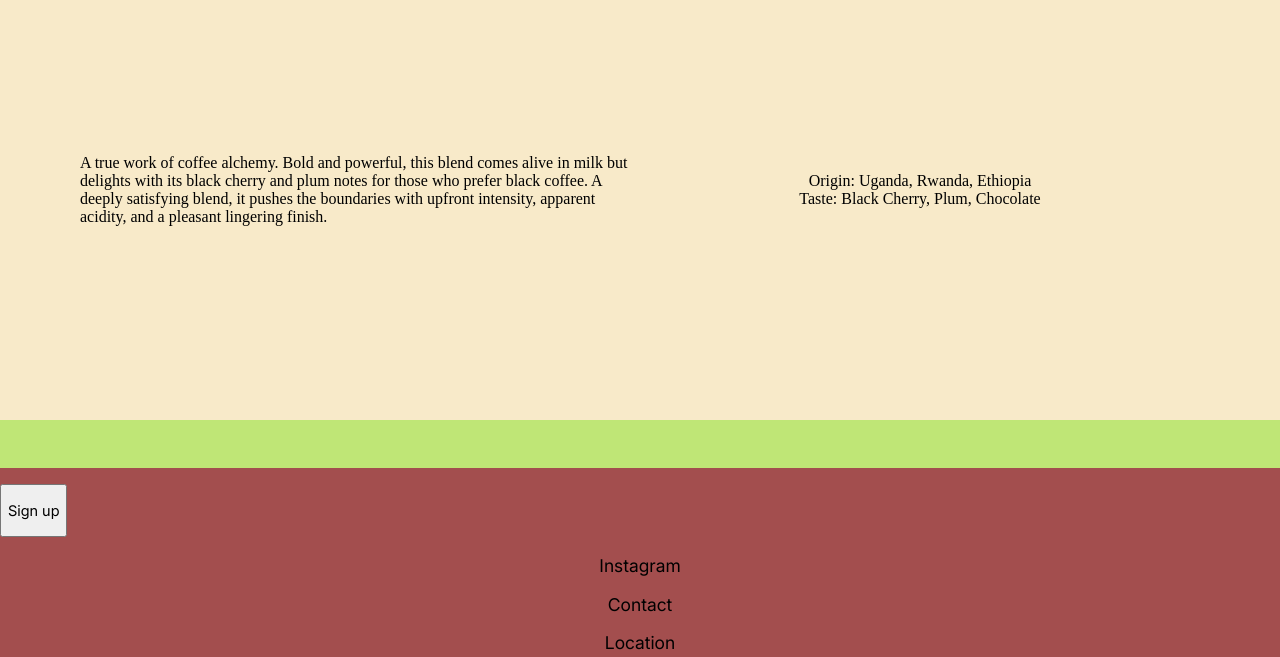
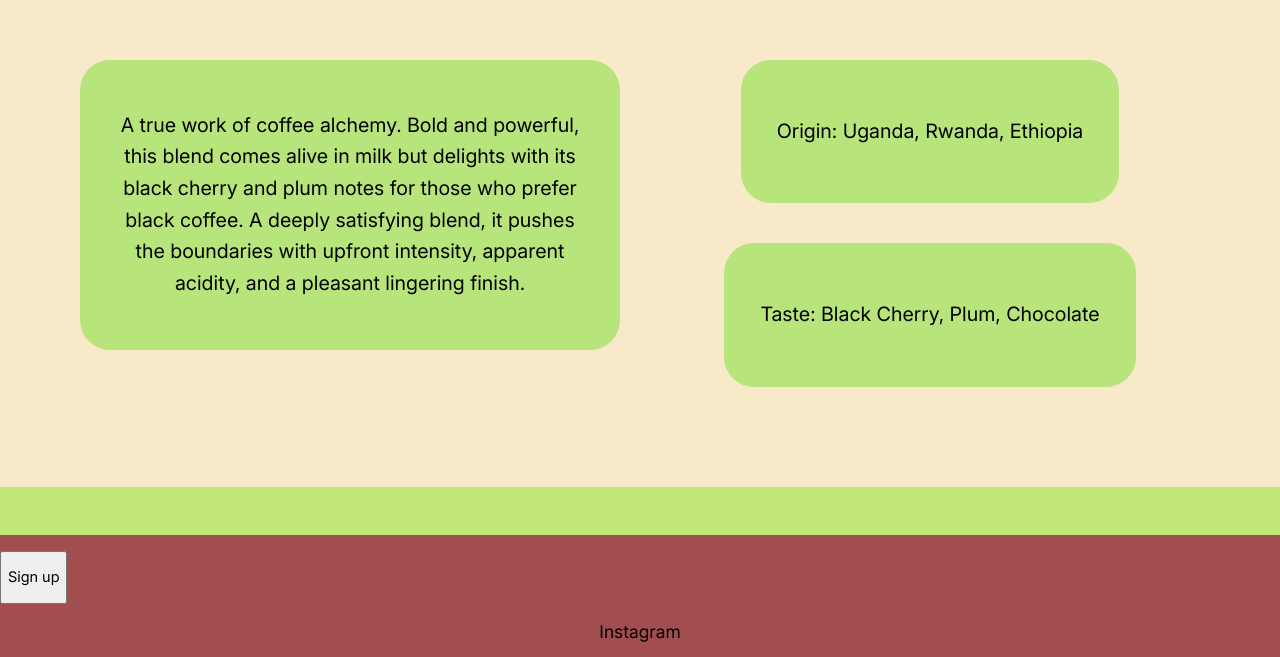
Before and after one commit to fchemkct/User-Interface-Development, a plain HTML site: page Pages/Product_pages/Item1.html in a window 1280 px wide. Shown: the part 853-1510 px from the top of the page. Drawn offline with Linux system fonts and the light colour scheme; a web font is replaced by a local one.

Commit message:
feat:split layout for item desc + blocks.css

```diff
--- /dev/null
+++ b/Css_stylesheet/blocks.css
@@ -0,0 +1,35 @@
+
+.split-block {
+    background-color: #f8eac9;
+    display: flex;
+    align-items: flex-start;
+    gap: 40px;
+    padding: 5em;
+    flex-wrap: wrap;
+
+}
+.block-side {
+    flex: 1;
+    flex-direction: column;
+    display:flex;
+}
+
+.block_1 {
+  background-color: #b7e47b;
+  padding: 30px;
+  border-radius: 30px;
+  max-width: 800px;
+  margin: 20px auto;
+  font-size: 18px;
+  line-height: 1.6;
+}
+
+.block_2 {
+  background-color: #b7e47b;
+  padding: 2em;
+  border-radius: 30px;
+  max-width: 800px;
+  margin: 20px auto;
+  font-size: 18px;
+  line-height: 1.6;
+}
--- a/Pages/Product_pages/Item1.html
+++ b/Pages/Product_pages/Item1.html
@@ -13,6 +13,7 @@
     <link rel="stylesheet" href = "../../Css_stylesheet/fonts.css">
     <link rel="stylesheet" href = "../../Css_stylesheet/buttons.css">
     <link rel="stylesheet" href = "../../Css_stylesheet/Dropdowns.css">
+     <link rel="stylesheet" href = "../../Css_stylesheet/blocks.css">
 
    <!-- <link rel="stylesheet" href="Css_stylesheet\style_page.css.css"> -->
 </head>
@@ -71,13 +72,20 @@
         </div>
     </div>
 
-    <div class="sample-product">
-        <div class="split-sample">
-            A true work of coffee alchemy. Bold and powerful, this blend comes alive in milk but delights with its black cherry and plum notes for those who prefer black coffee. A deeply satisfying blend, it pushes the boundaries with upfront intensity, apparent acidity, and a pleasant lingering finish.
+    <div class="split-block">
+        <div class="block-side">
+            <div class = "block_1">
+                <p>A true work of coffee alchemy. Bold and powerful, this blend comes alive in milk but delights with its black cherry and plum notes for those who prefer black coffee. A deeply satisfying blend, it pushes the boundaries with upfront intensity, apparent acidity, and a pleasant lingering finish.</p>
+            </div>
         </div>
-        <div class = "split-sample">
-            <div class="info-tag">Origin: Uganda, Rwanda, Ethiopia</div>
-            <div class="info-tag">Taste: Black Cherry, Plum, Chocolate</div>
+        <div class = "block-side">
+            <div class="block_2">
+                <div class="info-tag"><p>Origin: Uganda, Rwanda, Ethiopia</p></div>
+            </div>
+
+            <div class="block_2">
+                <div class="info-tag"><p>Taste: Black Cherry, Plum, Chocolate</p></div>
+            </div>
         </div>
     </div>
 
```
